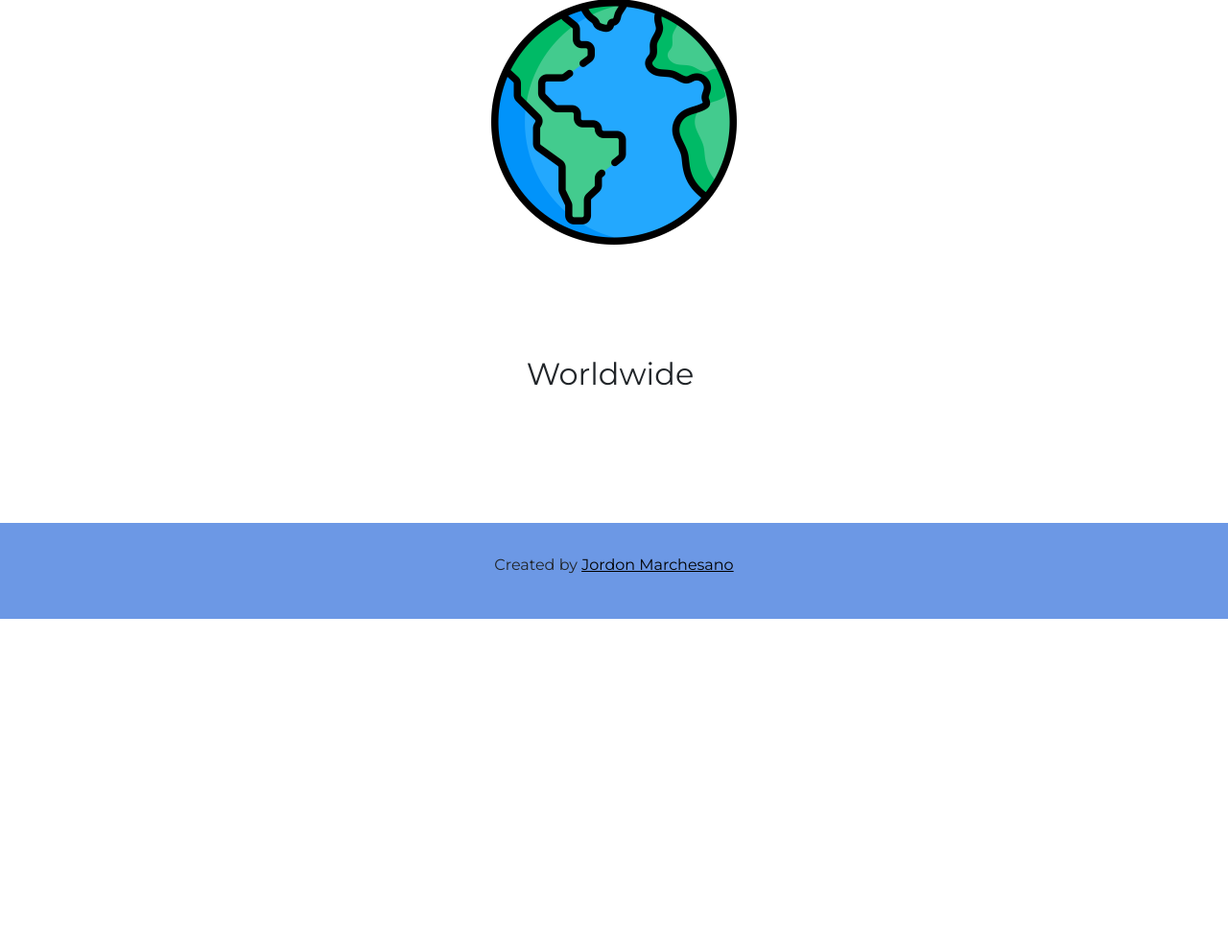
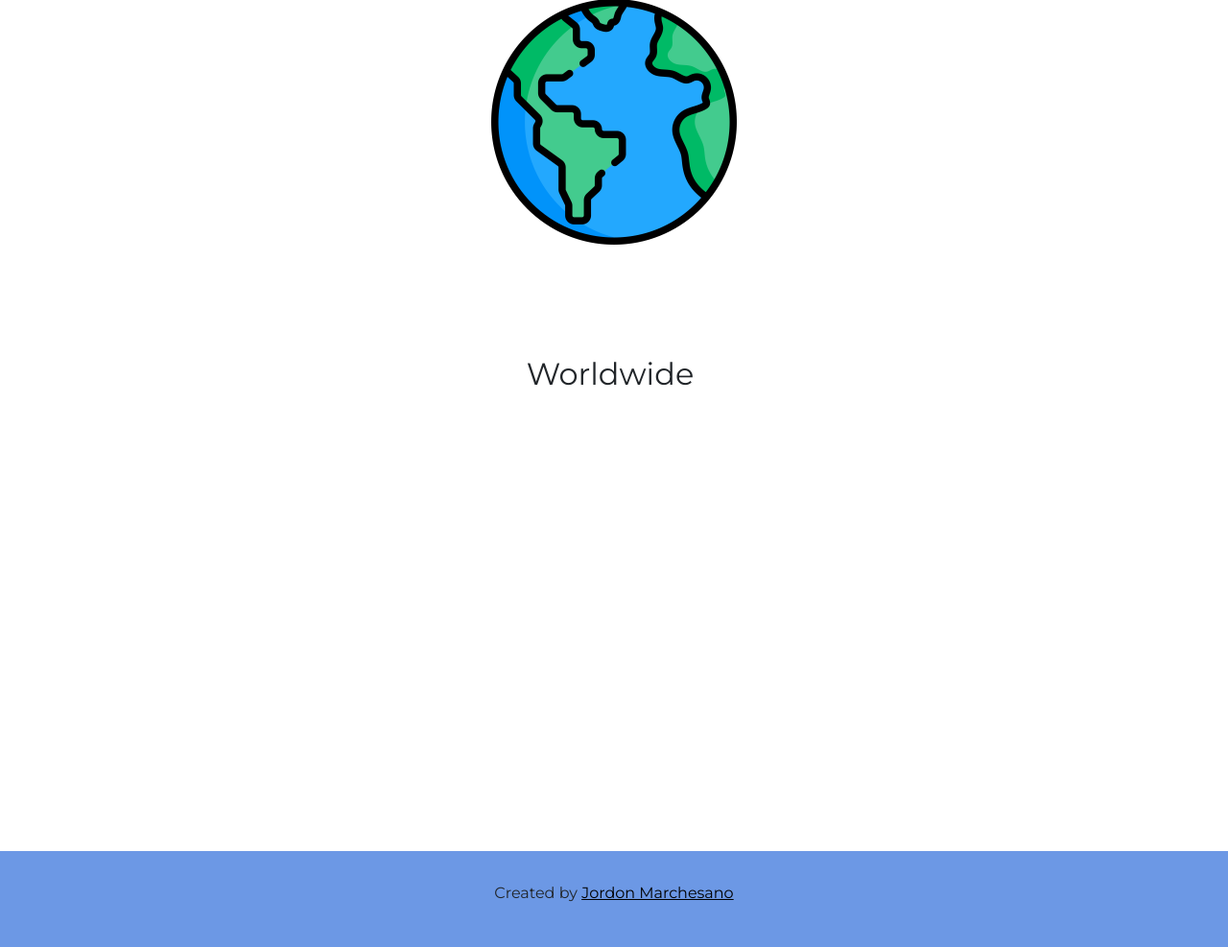
Before and after one commit to cHoMpDiSs/flight_analysis, a Flask app: page / in a window 1280 px wide. Shown: the part 2411-3398 px from the top of the page at 96% size. Before the commit the page ends 3056 px from the top, so only its background shows below. Run offline with Flask 2, Linux system fonts and the light colour scheme; data that the repository does not hold is empty; parts of the project's set-up code (start-up, migrations or seed data) failed here and were passed over; some libraries are stand-ins or nearby versions.

Commit message:
new images 3

```diff
--- a/app/static/css/style.css
+++ b/app/static/css/style.css
@@ -105,7 +105,7 @@ ul{
 
     text-align: center;
     width: 100%;
-    padding-bottom: 10%;
+    padding-bottom: 25%;
 
 
 }
--- a/app/templates/index.html
+++ b/app/templates/index.html
@@ -126,9 +126,10 @@
       </ul>
     </section>
     <div class="section-spacer">
+    </div>
     <div class="footer">
       <p id="footer-p">Created by <a href="http://jordonmarchesano.com" style="color: black;" target="_blank">Jordon Marchesano</a></p>
-    </div>
+
 
 </body>
 </html>
--- a/run.py
+++ b/run.py
@@ -4,4 +4,4 @@ from app import app, views
 
 if __name__ == "__main__":
 
-    app.run()
+    app.run(debug=False)
```
